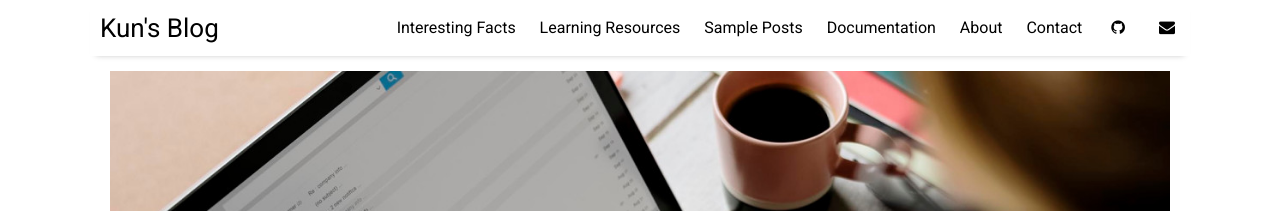
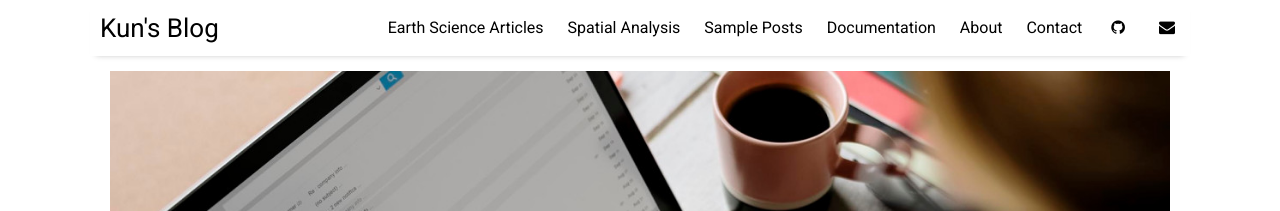
Before and after one commit to kun-w-lee/blog, a Jekyll site: the page built from index.html, in a window 1280 px wide. Shown: the top 211 px of the page. Built offline with Jekyll 4.4.1, drawn with Linux system fonts in a browser that asks for light colours; nearby versions of some CDN libraries; the list of posts is cut into pages by our own code.

Commit message:
Update Header

```diff
--- a/_data/settings.yml
+++ b/_data/settings.yml
@@ -7,8 +7,8 @@ disqus:
 google-ID: "UA-112060364-2"
 
 menu:
-  - { name: "Interesting Facts", folder: "pages", file: "facts.html" }
-  - { name: "Learning Resources", folder: "pages", file: "resources.html" }
+  - { name: "Earth Science Articles", folder: "pages", file: "facts.html" }
+  - { name: "Spatial Analysis", folder: "pages", file: "resources.html" }
   - { name: "Sample Posts", folder: "pages", file: "sample-posts.html" }
   - { name: "Documentation", folder: "pages", file: "documentation.html" }
   - { name: "About", folder: "pages", file: "about.html" }
```
